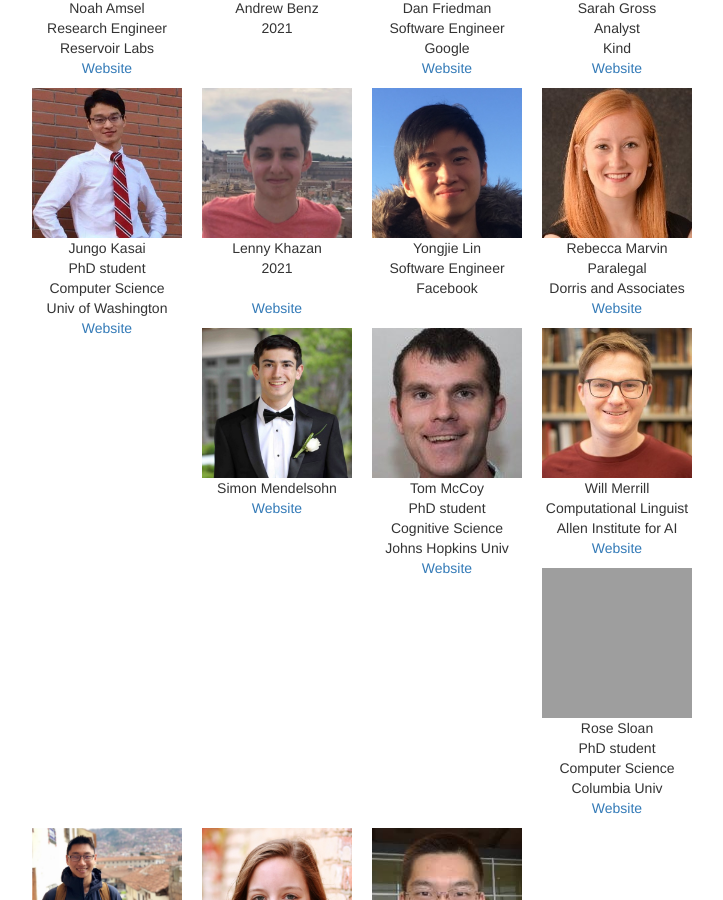
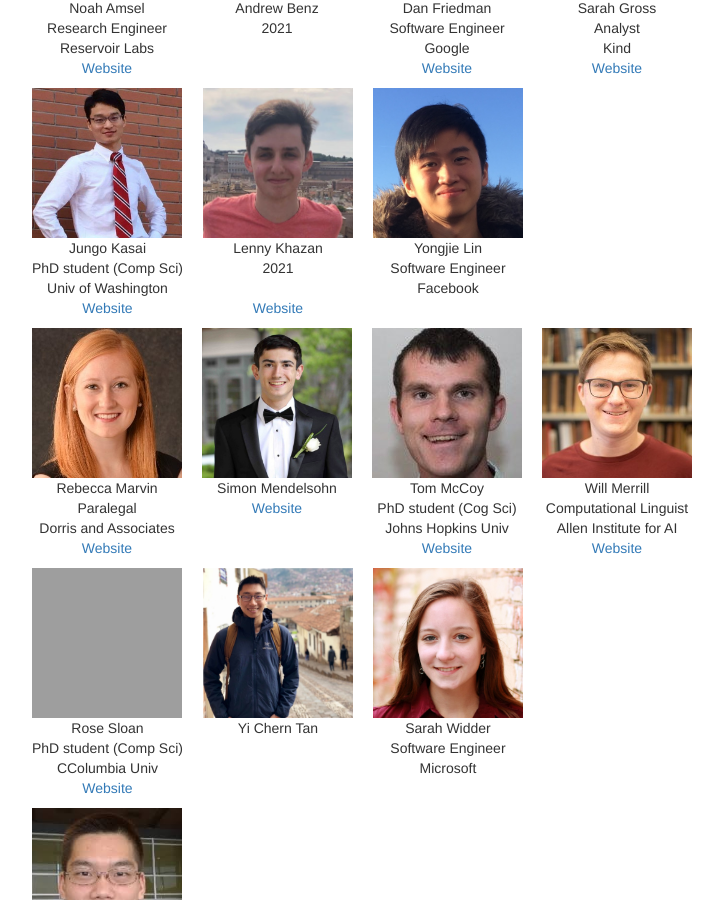
Before and after one commit to clay-lab/clay-lab.github.io, a Jekyll site: the page built from members.html, in a window 1280 px wide and 900 px high, scrolled down 2336 px. Shown: the whole window, without its empty margins (278-1001 px from the left). Built offline with Jekyll 4.4.1, drawn with Linux system fonts in a browser that asks for light colours; grey boxes are pictures that could not be loaded.

Commit message:
member list

```diff
--- a/_data/members.yml
+++ b/_data/members.yml
@@ -105,7 +105,6 @@ undergrad-alumni:
       email: andrew.benz@yale.edu
       title : 2021
 
-
     - name : Dan Friedman
       photo: /photos/dan_profile.jpg
       url: https://www.linkedin.com/in/dan-friedman-4464669a/
@@ -122,8 +121,8 @@ undergrad-alumni:
       url: https://jungokasai.github.io/
       photo: /photos/jungo_profile.jpg
       email: jkasai@cs.washington.edu
-      title: PhD student
-      location: Computer Science <br> Univ of Washington
+      title: PhD student (Comp Sci)
+      location: Univ of Washington
 
     - name : Lenny Khazan
       photo : /photos/lenny_profile.jpg
@@ -153,8 +152,8 @@ undergrad-alumni:
       photo: /photos/tom_profile.jpg
       url: https://tommccoy1.github.io
       email: tom.mccoy@jhu.edu
-      title : PhD student
-      location: Cognitive Science <br> Johns Hopkins Univ
+      title : PhD student (Cog Sci)
+      location: Johns Hopkins Univ
 
     - name : Will Merrill
       photo: /photos/will_profile.jpg
@@ -167,8 +166,8 @@ undergrad-alumni:
     - name : Rose Sloan
       photo: http://www.cs.columbia.edu/speech/images/ph_rose.jpg
       url: http://www.cs.columbia.edu/speech/people.cgi?p=rose
-      title : PhD student
-      location: Computer Science <br> Columbia Univ
+      title : PhD student (Comp Sci)
+      location: CColumbia Univ
 
 
     - name : Yi Chern Tan
```
